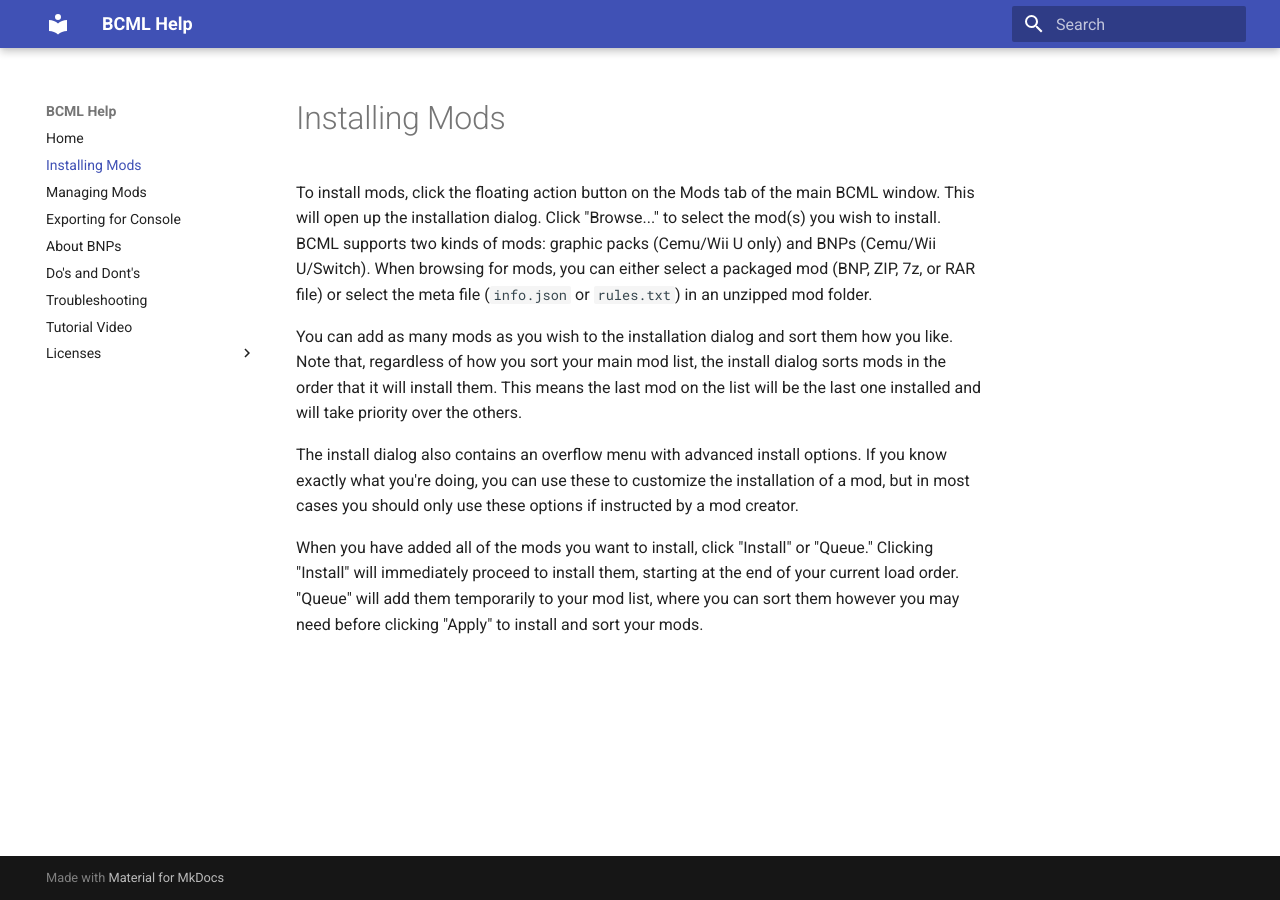
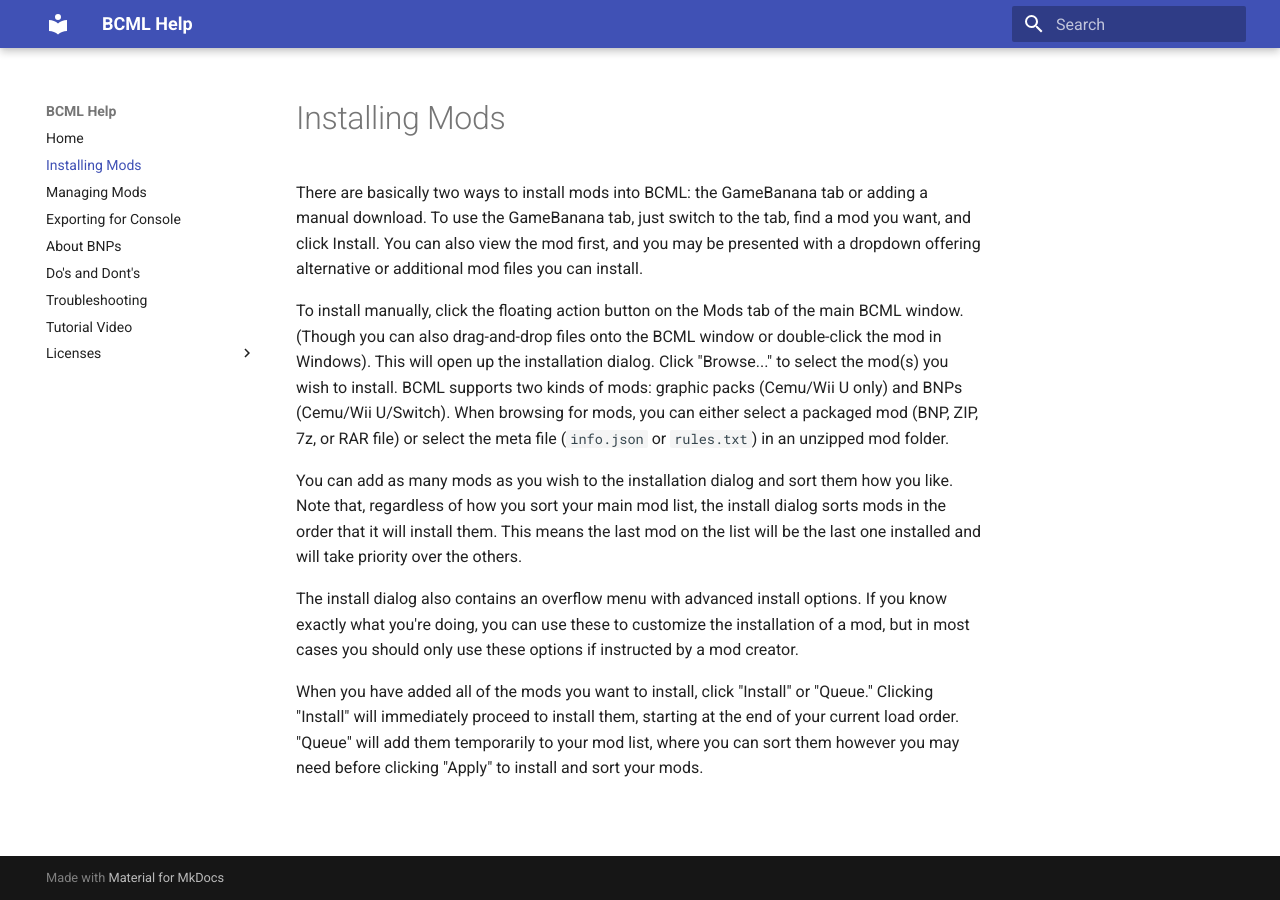
Before and after one commit to NiceneNerd/BCML, an MkDocs documentation site: the page built from docs/install.md, in a window 1280 px wide. Built offline with MkDocs 1.6.1 and Material for MkDocs 9.7.7, drawn with Linux system fonts in a browser that asks for light colours.

Commit message:
New docs for install

```diff
--- a/docs/install.md
+++ b/docs/install.md
@@ -1,7 +1,13 @@
 # Installing Mods
 
-To install mods, click the floating action button on the Mods tab of the main BCML window. This
-will open up the installation dialog. Click "Browse..." to select the mod(s) you wish to install.
+There are basically two ways to install mods into BCML: the GameBanana tab or adding a manual
+download. To use the GameBanana tab, just switch to the tab, find a mod you want, and click Install.
+You can also view the mod first, and you may be presented with a dropdown offering alternative or
+additional mod files you can install.
+
+To install manually, click the floating action button on the Mods tab of the main BCML window.
+(Though you can also drag-and-drop files onto the BCML window or double-click the mod in Windows).
+This will open up the installation dialog. Click "Browse..." to select the mod(s) you wish to install.
 BCML supports two kinds of mods: graphic packs (Cemu/Wii U only) and BNPs (Cemu/Wii U/Switch). When
 browsing for mods, you can either select a packaged mod (BNP, ZIP, 7z, or RAR file) or select the
 meta file (`info.json` or `rules.txt`) in an unzipped mod folder.
```
Also changed, not shown: docs/index.md (+3 -2 lines).
